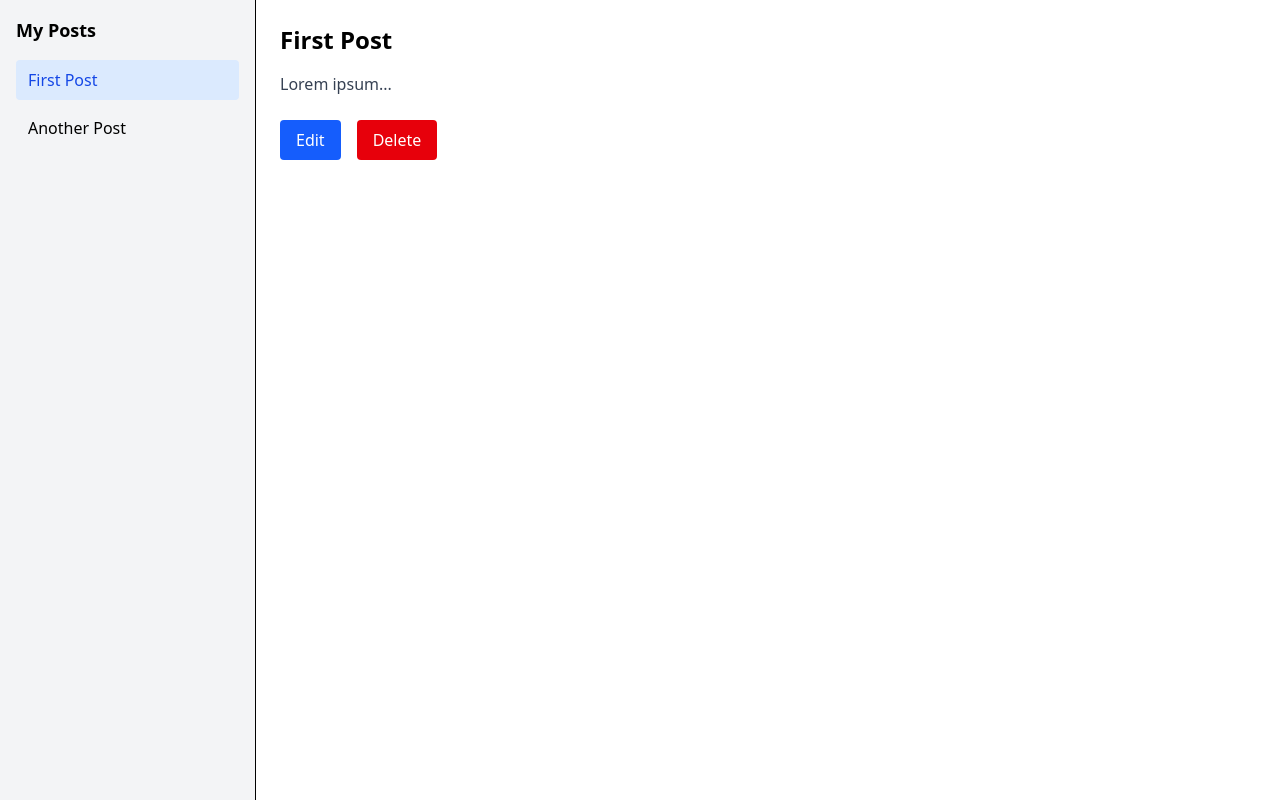
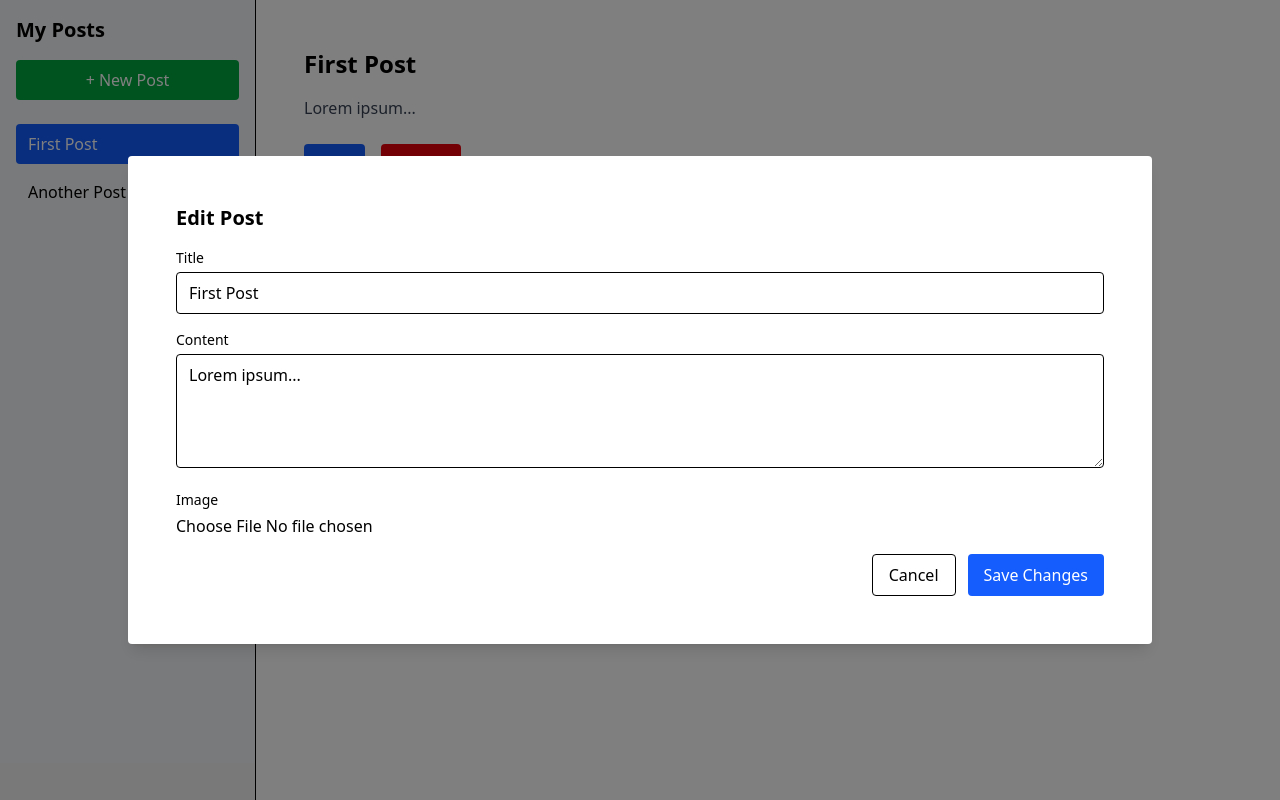
Before and after one commit to Adewara/football-blog, a React (Vite) app: page /dashboard in a window 1280 px wide. Both pictures are taken after a click on the button "Edit". Built offline with nearby package versions, Linux system fonts and the light colour scheme.

Commit message:
dashboard update, edit and create post functionality

```diff
--- a/package.json
+++ b/package.json
@@ -14,7 +14,8 @@
     "lucide-react": "^0.525.0",
     "react": "^19.1.0",
     "react-dom": "^19.1.0",
-    "react-router-dom": "^7.6.3"
+    "react-router-dom": "^7.6.3",
+    "uuid": "^11.1.0"
   },
   "devDependencies": {
     "@eslint/js": "^9.29.0",
--- a/src/Components/BlogView.jsx
+++ b/src/Components/BlogView.jsx
@@ -1,5 +1,3 @@
-// components/BlogView.jsx
-
 import Button from "./Buttton";
 
 function BlogView({ post, onEdit, onDelete }) {
@@ -8,7 +6,17 @@ function BlogView({ post, onEdit, onDelete }) {
   return (
     <div className="p-6 space-y-4">
       <h1 className="text-2xl font-bold">{post.title}</h1>
-      <p className="text-gray-700">{post.content}</p>
+
+      {post.image && (
+        <img
+          src={post.image}
+          alt={post.title}
+          className="w-full max-h-[400px] object-cover rounded-md"
+        />
+      )}
+
+      <p className="text-gray-700 whitespace-pre-line">{post.content}</p>
+
       <div className="flex gap-4 mt-6">
         <Button onClick={onEdit}>Edit</Button>
         <Button onClick={onDelete} variant="danger">
--- a/src/Components/Buttton.jsx
+++ b/src/Components/Buttton.jsx
@@ -1,4 +1,3 @@
-// components/Button.jsx
 function Button({ children, onClick, variant = "primary", ...props }) {
   const styles = {
     primary: "bg-blue-600 text-white",
--- a/src/Components/DashboardSidebar.jsx
+++ b/src/Components/DashboardSidebar.jsx
@@ -1,20 +1,31 @@
 // components/DashboardSidebar.jsx
-function DashboardSidebar({ posts, activeId, onSelect }) {
+
+function DashboardSidebar({ posts, activeId, onSelect, onCreate }) {
   return (
-    <aside className="w-64 p-4 bg-gray-100 border-r h-full">
-      <h2 className="text-lg font-semibold mb-4">My Posts</h2>
+    <aside className="w-64 bg-gray-100 p-4 border-r overflow-y-auto">
+      <h2 className="text-xl font-semibold mb-4">My Posts</h2>
+
+      {/* New Post Button */}
+      <button
+        onClick={onCreate}
+        className="mb-6 w-full px-3 py-2 bg-green-600 text-white rounded hover:bg-green-700 transition"
+      >
+        + New Post
+      </button>
+
       <ul className="space-y-2">
         {posts.map((post) => (
-          <li
-            key={post.id}
-            onClick={() => onSelect(post)}
-            className={`cursor-pointer px-3 py-2 rounded hover:bg-gray-200 ${
-              post.id === activeId
-                ? "bg-blue-100 text-blue-700 font-medium"
-                : ""
-            }`}
-          >
-            {post.title}
+          <li key={post.id}>
+            <button
+              onClick={() => onSelect(post)}
+              className={`block w-full text-left px-3 py-2 rounded ${
+                post.id === activeId
+                  ? "bg-blue-600 text-white"
+                  : "hover:bg-gray-200"
+              }`}
+            >
+              {post.title}
+            </button>
           </li>
         ))}
       </ul>
--- a/src/Components/Modal.jsx
+++ b/src/Components/Modal.jsx
@@ -1,10 +1,20 @@
-// components/Modal.jsx
-function Modal({ isOpen, onClose, onConfirm }) {
+function Modal({ isOpen, onClose, onConfirm, children }) {
   if (!isOpen) return null;
 
+  // Determine if it's a custom content modal (like PostForm)
+  const isCustom = !!children;
+
   return (
-    <div className="fixed inset-0 bg-black/50 flex items-center justify-center z-50">
-      <div className="bg-white p-6 rounded shadow-lg max-w-sm w-full">
+    <div className="fixed inset-0 bg-black/50 flex items-center justify-center z-50 px-4">
+      <div
+        className={`bg-white p-6 rounded shadow-lg w-full ${
+          isCustom ? "max-w-5xl" : "max-w-sm"
+        }`}
+      >
+        {isCustom ? (
+          children
+        ) : (
+          <>
             <p className="mb-4 text-gray-800">
               Are you sure you want to delete this blog post?
             </p>
@@ -22,6 +32,8 @@ function Modal({ isOpen, onClose, onConfirm }) {
                 Delete
               </button>
             </div>
+          </>
+        )}
       </div>
     </div>
   );
--- /dev/null
+++ b/src/Components/PostForm.jsx
@@ -0,0 +1,102 @@
+// components/PostForm.jsx
+
+import { useState, useEffect } from "react";
+import { v4 as uuidv4 } from "uuid";
+
+function PostForm({ post = {}, mode = "create", onClose, onSave }) {
+  const [title, setTitle] = useState(post.title || "");
+  const [content, setContent] = useState(post.content || "");
+  const [image, setImage] = useState(null);
+  const [preview, setPreview] = useState(post.image || null);
+
+  useEffect(() => {
+    if (post.image) {
+      setPreview(post.image);
+    }
+  }, [post]);
+
+  const handleImageChange = (e) => {
+    const file = e.target.files[0];
+    if (file) {
+      setImage(file);
+      const reader = new FileReader();
+      reader.onloadend = () => {
+        setPreview(reader.result);
+      };
+      reader.readAsDataURL(file);
+    }
+  };
+
+  const handleSubmit = (e) => {
+    e.preventDefault();
+
+    const newPost = {
+      id: mode === "edit" ? post.id : uuidv4(),
+      title,
+      content,
+      image: preview,
+    };
+
+    onSave(newPost);
+  };
+
+  return (
+    <form onSubmit={handleSubmit} className="w-full p-4 md:p-6">
+      <h2 className="text-xl font-semibold mb-4">
+        {mode === "edit" ? "Edit Post" : "Create New Post"}
+      </h2>
+
+      <div className="mb-4">
+        <label className="block text-sm font-medium mb-1">Title</label>
+        <input
+          type="text"
+          className="w-full border rounded px-3 py-2"
+          value={title}
+          onChange={(e) => setTitle(e.target.value)}
+          required
+        />
+      </div>
+
+      <div className="mb-4">
+        <label className="block text-sm font-medium mb-1">Content</label>
+        <textarea
+          className="w-full border rounded px-3 py-2"
+          rows={4}
+          value={content}
+          onChange={(e) => setContent(e.target.value)}
+          required
+        />
+      </div>
+
+      <div className="mb-4">
+        <label className="block text-sm font-medium mb-1">Image</label>
+        <input type="file" accept="image/*" onChange={handleImageChange} />
+        {preview && (
+          <img
+            src={preview}
+            alt="Preview"
+            className="mt-2 max-h-64 w-full object-cover rounded border"
+          />
+        )}
+      </div>
+
+      <div className="flex justify-end gap-3">
+        <button
+          type="button"
+          onClick={onClose}
+          className="px-4 py-2 border rounded hover:bg-gray-100"
+        >
+          Cancel
+        </button>
+        <button
+          type="submit"
+          className="px-4 py-2 bg-blue-600 text-white rounded hover:bg-blue-700"
+        >
+          {mode === "edit" ? "Save Changes" : "Create Post"}
+        </button>
+      </div>
+    </form>
+  );
+}
+
+export default PostForm;
--- a/src/pages/Dashboard.jsx
+++ b/src/pages/Dashboard.jsx
@@ -1,44 +1,104 @@
 import { useState } from "react";
-
 import DashboardSidebar from "../Components/DashboardSidebar";
 import BlogView from "../Components/BlogView";
 import Modal from "../Components/Modal";
+import PostForm from "../Components/PostForm";
 
+// Sample blog posts
 const mockPosts = [
-  { id: "1", title: "First Post", content: "Lorem ipsum..." },
-  { id: "2", title: "Another Post", content: "Dolor sit amet..." },
+  { id: "1", title: "First Post", content: "Lorem ipsum...", image: "" },
+  { id: "2", title: "Another Post", content: "Dolor sit amet...", image: "" },
 ];
 
 function Dashboard() {
   const [posts, setPosts] = useState(mockPosts);
   const [activePost, setActivePost] = useState(posts[0]);
-  const [showModal, setShowModal] = useState(false);
+  const [showDeleteModal, setShowDeleteModal] = useState(false);
+  const [showEditModal, setShowEditModal] = useState(false);
+  const [showCreateModal, setShowCreateModal] = useState(false);
 
+  // Delete post
   const handleDelete = () => {
     setPosts((prev) => prev.filter((p) => p.id !== activePost.id));
     setActivePost(null);
-    setShowModal(false);
+    setShowDeleteModal(false);
+  };
+
+  // Save after edit
+  const handleSavePost = (updatedPost) => {
+    setPosts((prev) =>
+      prev.map((p) => (p.id === updatedPost.id ? updatedPost : p))
+    );
+    setActivePost(updatedPost);
+    setShowEditModal(false);
+  };
+
+  // Save new post
+  const handleCreatePost = (newPost) => {
+    setPosts((prev) => [newPost, ...prev]);
+    setActivePost(newPost);
+    setShowCreateModal(false);
   };
 
   return (
-    <div className="flex h-screen">
+    <div className="flex h-screen relative">
+      {/* Sidebar */}
       <DashboardSidebar
         posts={posts}
         activeId={activePost?.id}
         onSelect={setActivePost}
+        onCreate={() => setShowCreateModal(true)}
       />
-      <main className="flex-1 overflow-auto">
+
+      {/* Main Content */}
+      <main className="flex-1 overflow-auto p-6 relative">
+        {activePost ? (
           <BlogView
             post={activePost}
-          onEdit={() => alert("Edit functionality coming soon")}
-          onDelete={() => setShowModal(true)}
+            onEdit={() => setShowEditModal(true)}
+            onDelete={() => setShowDeleteModal(true)}
           />
+        ) : (
+          <p className="text-center text-gray-500 mt-20">
+            Select a post to view
+          </p>
+        )}
       </main>
+
+      {/* Delete Confirmation Modal */}
+      {showDeleteModal && (
         <Modal
-        isOpen={showModal}
-        onClose={() => setShowModal(false)}
+          isOpen={showDeleteModal}
+          onClose={() => setShowDeleteModal(false)}
           onConfirm={handleDelete}
         />
+      )}
+
+      {/* Edit Modal */}
+      {showEditModal && (
+        <Modal isOpen={showEditModal} onClose={() => setShowEditModal(false)}>
+          <PostForm
+            mode="edit"
+            post={activePost}
+            onClose={() => setShowEditModal(false)}
+            onSave={handleSavePost}
+          />
+        </Modal>
+      )}
+
+      {/* Create Modal */}
+      {showCreateModal && (
+        <Modal
+          isOpen={showCreateModal}
+          onClose={() => setShowCreateModal(false)}
+        >
+          <PostForm
+            mode="create"
+            onClose={() => setShowCreateModal(false)}
+            onSave={handleCreatePost}
+          />
+        </Modal>
+      )}
     </div>
   );
 }
```
Also changed, not shown: 1 other file (tests, documents, lock files or other folders). Lines whose indentation alone changed are shown as unchanged.
